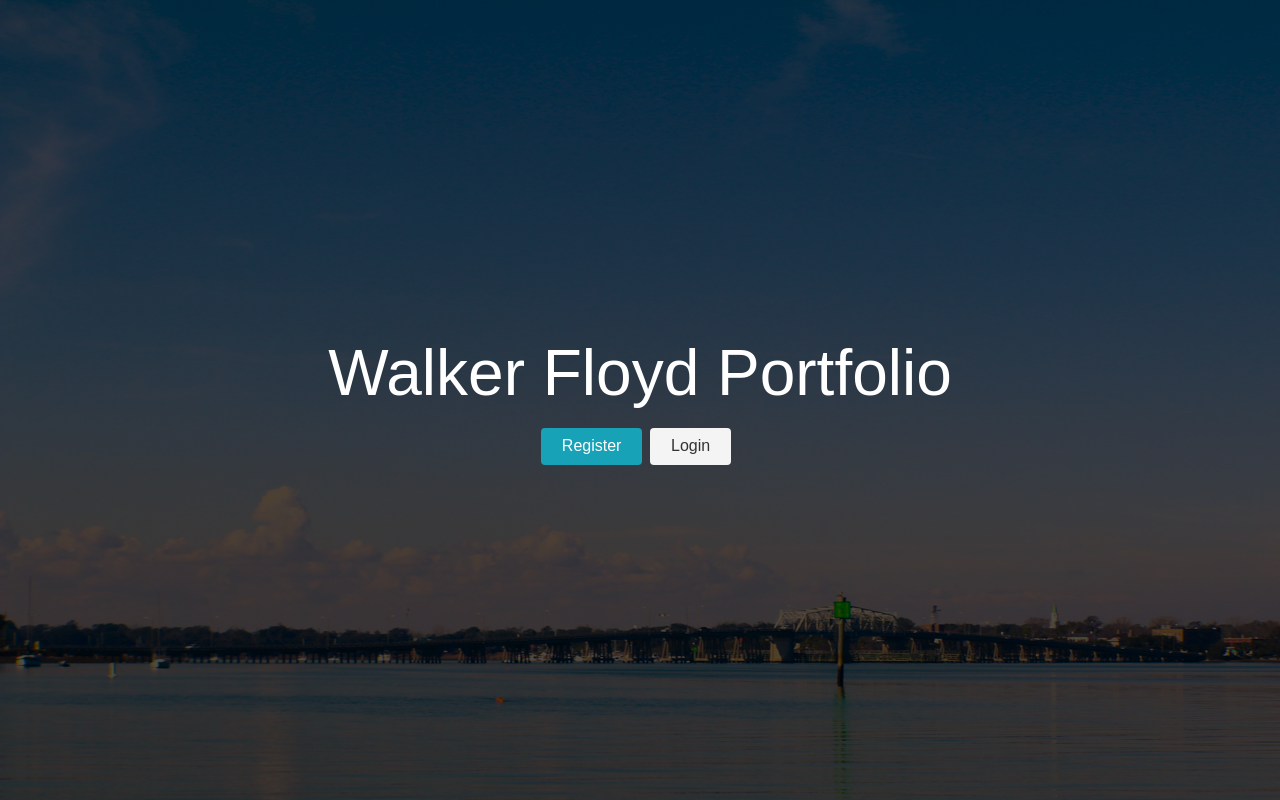
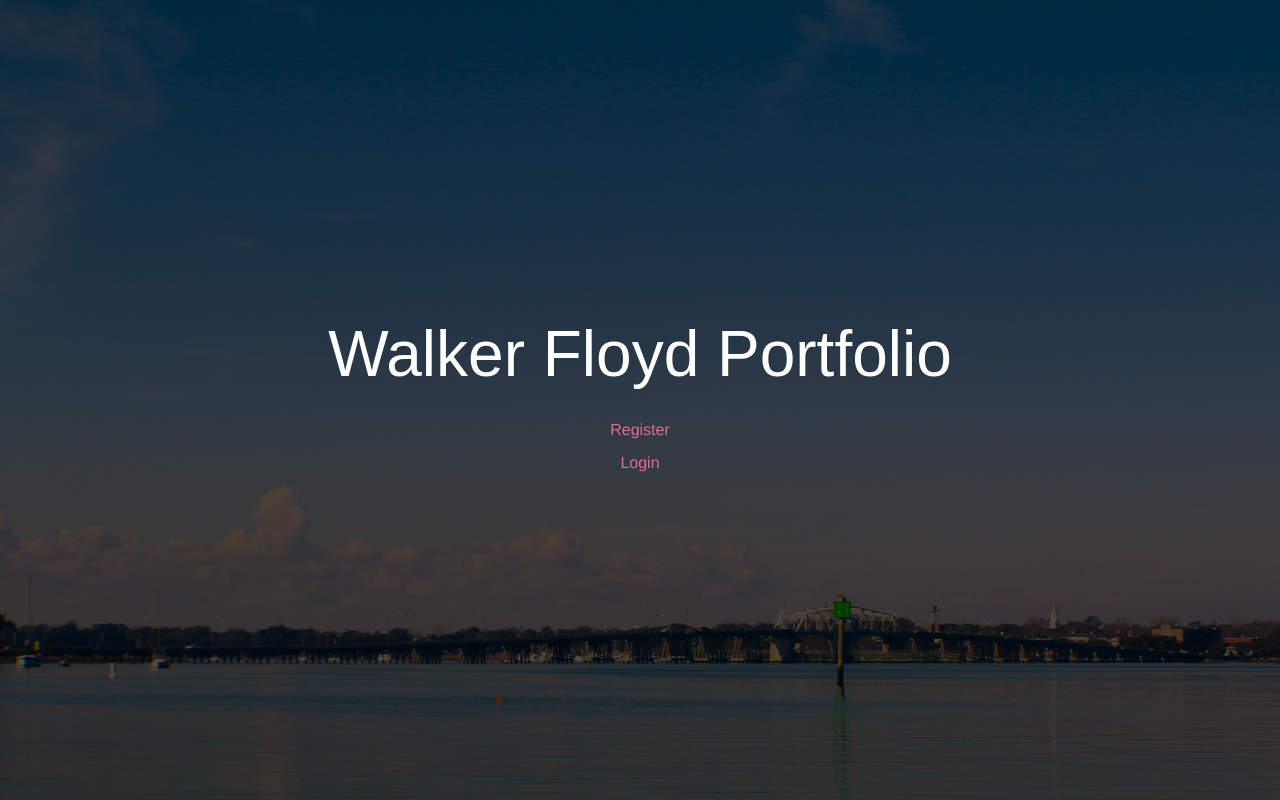
Before and after one commit to walkerfloyd1/portfolio-improved, a React (Create React App) app in the folder client/: page / in a window 1280 px wide. Built offline with nearby package versions, Linux system fonts and the light colour scheme; no server answers; the HTML template or start-up script is replaced by a standard one.

Commit message:
styling landing links

```diff
--- /dev/null
+++ b/client/src/Components/styling-components/LoginLinkComponent.js
@@ -0,0 +1,20 @@
+import React from 'react';
+import styled from 'styled-components';
+import { Link, Redirect } from 'react-router-dom';
+
+const LinkCom = styled(Link)`
+    color: palevioletred;
+    display: block;
+    margin: 0.5em 0;
+    font-family: Helvetica, Arial, sans-serif;
+`
+
+export function LoginLinkStyled({
+    children
+}) {
+    return (
+        <LinkCom as={Link} to="/login">
+            {children}
+        </LinkCom>
+    )
+};
--- /dev/null
+++ b/client/src/Components/styling-components/RegisterLinkComponent.js
@@ -0,0 +1,20 @@
+import React from 'react';
+import styled from 'styled-components';
+import { Link, Redirect } from 'react-router-dom';
+
+const LinkCom = styled(Link)`
+    color: palevioletred;
+    display: block;
+    margin: 0.5em 0;
+    font-family: Helvetica, Arial, sans-serif;
+`
+
+export function RegisterLinkStyled({
+    children
+}) {
+    return (
+        <LinkCom as={Link} to="/register">
+            {children}
+        </LinkCom>
+    )
+};
--- a/client/src/Pages/Landing.js
+++ b/client/src/Pages/Landing.js
@@ -1,7 +1,10 @@
 import React from 'react';
-import { Link, Redirect } from "react-router-dom";
+import { Redirect } from "react-router-dom";
 import { connect } from 'react-redux';
 import PropTypes from 'prop-types';
+
+import { RegisterLinkStyled } from '../Components/styling-components/RegisterLinkComponent';
+import { LoginLinkStyled } from '../Components/styling-components/LoginLinkComponent';
 
 const Landing = ({ isAuthenticated }) => {
   if (isAuthenticated) {
@@ -14,8 +17,8 @@ const Landing = ({ isAuthenticated }) => {
         <div className="landing-inner">
           <h1 className="x-large">Walker Floyd Portfolio</h1>
           <div className="buttons">
-            <Link to="/register" className="btn btn-primary">Register</Link>
-            <Link to="/login" className="btn btn-light">Login</Link>
+            <RegisterLinkStyled to="/register">Register</RegisterLinkStyled>
+            <LoginLinkStyled to="/login">Login</LoginLinkStyled>
           </div>
         </div>
       </div>
```
